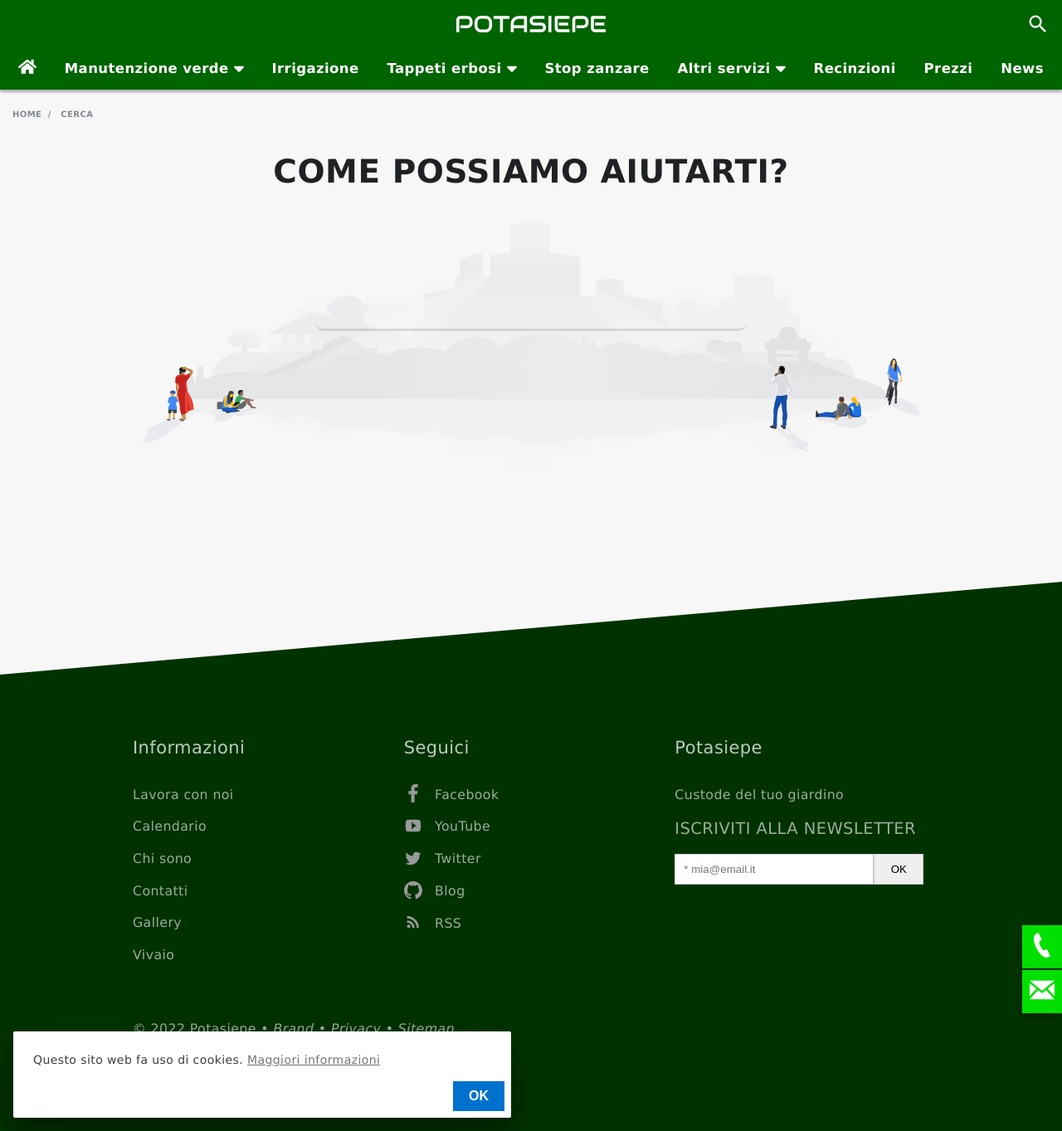
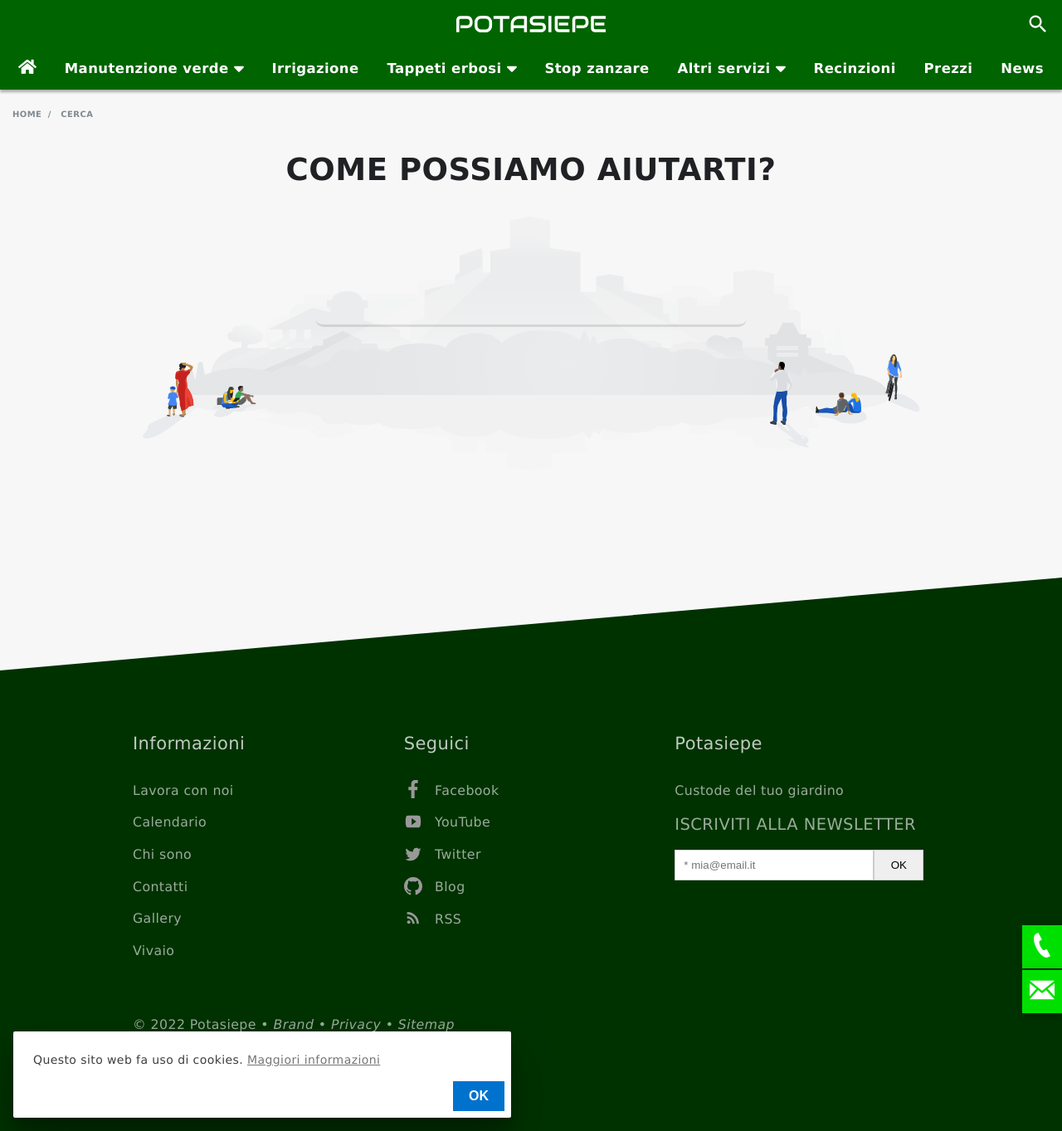
Before and after one commit to enricocaputo/enricocaputo.github.io, a Jekyll site: the page built from pages/cerca.md, in a window 1280 px wide and 1363 px high. Shown: the whole window at 83% size. Built offline with Jekyll 4.4.1, drawn with Linux system fonts in a browser that asks for light colours; comment, search, counter and statistics services are not loaded.

Commit message:
_base.scss

```diff
--- a/_sass/_base.scss
+++ b/_sass/_base.scss
@@ -40,6 +40,7 @@
 }
 
 h1 {
+  font-size: 1.9em;
   text-align: center;
   text-transform: uppercase;
 }
```
